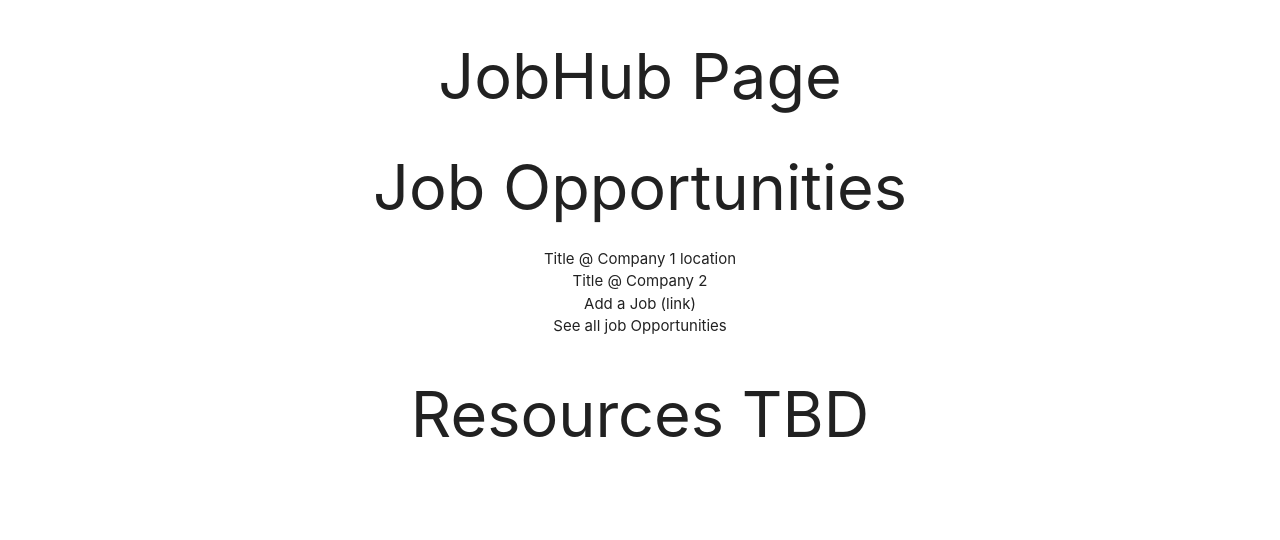
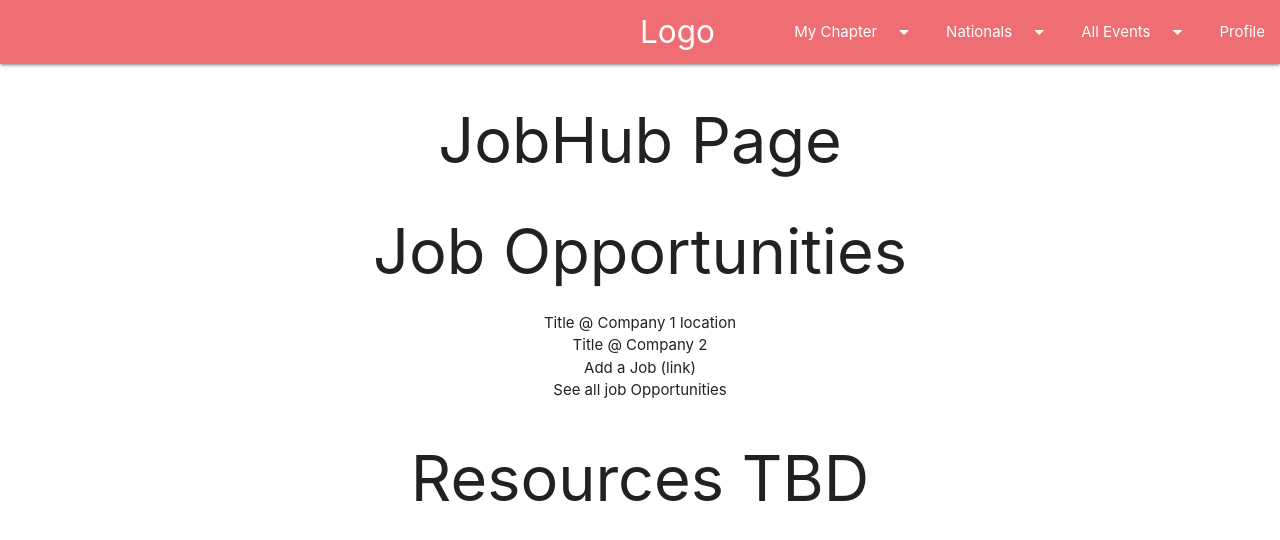
Before and after one commit to jamesocana6/glo-management-frontend, a React (Create React App) app: page /jobhub in a window 1280 px wide. Shown: the top 540 px of the page. Built offline with nearby package versions, Linux system fonts and the light colour scheme.

Commit message:
added navbar to other pages

```diff
--- a/src/Pages/AddJob/AddJob.js
+++ b/src/Pages/AddJob/AddJob.js
@@ -1,8 +1,10 @@
 import React from "react";
+import NavBar from "../../Components/NavBar/NavBar";
 
 const AddJob = ({props}) => {
     return (
         <div>
+            <NavBar/>
             <h1>AddJob Page</h1>
         </div>
     )
--- a/src/Pages/FindCoach/FindCoach.js
+++ b/src/Pages/FindCoach/FindCoach.js
@@ -1,9 +1,11 @@
 import React from "react";
+import NavBar from "../../Components/NavBar/NavBar";
 import Filters from "./Filters/Filters";
 
 const FindCoach = ({props}) => {
     return (
         <div>
+            <NavBar/>
             <h1>FindCoach Page</h1>
             <Filters></Filters>
         </div>
--- a/src/Pages/JobHub/JobHub.js
+++ b/src/Pages/JobHub/JobHub.js
@@ -1,10 +1,12 @@
 import React from "react";
+import NavBar from "../../Components/NavBar/NavBar";
 import JobOps from "./JobOps/JobOps"
 
 const JobHub = ({ props }) => {
     return (
         <>
             <div>
+                <NavBar/>
                 <h1>JobHub Page</h1>
             </div>
             <JobOps />
--- a/src/Pages/NewCoach/NewCoach.js
+++ b/src/Pages/NewCoach/NewCoach.js
@@ -1,8 +1,10 @@
 import React from "react";
+import NavBar from "../../Components/NavBar/NavBar";
 
 const NewCoach = ({props}) => {
     return (
         <div>
+            <NavBar/>
             <h1>NewCoach Page</h1>
         </div>
     )
```
